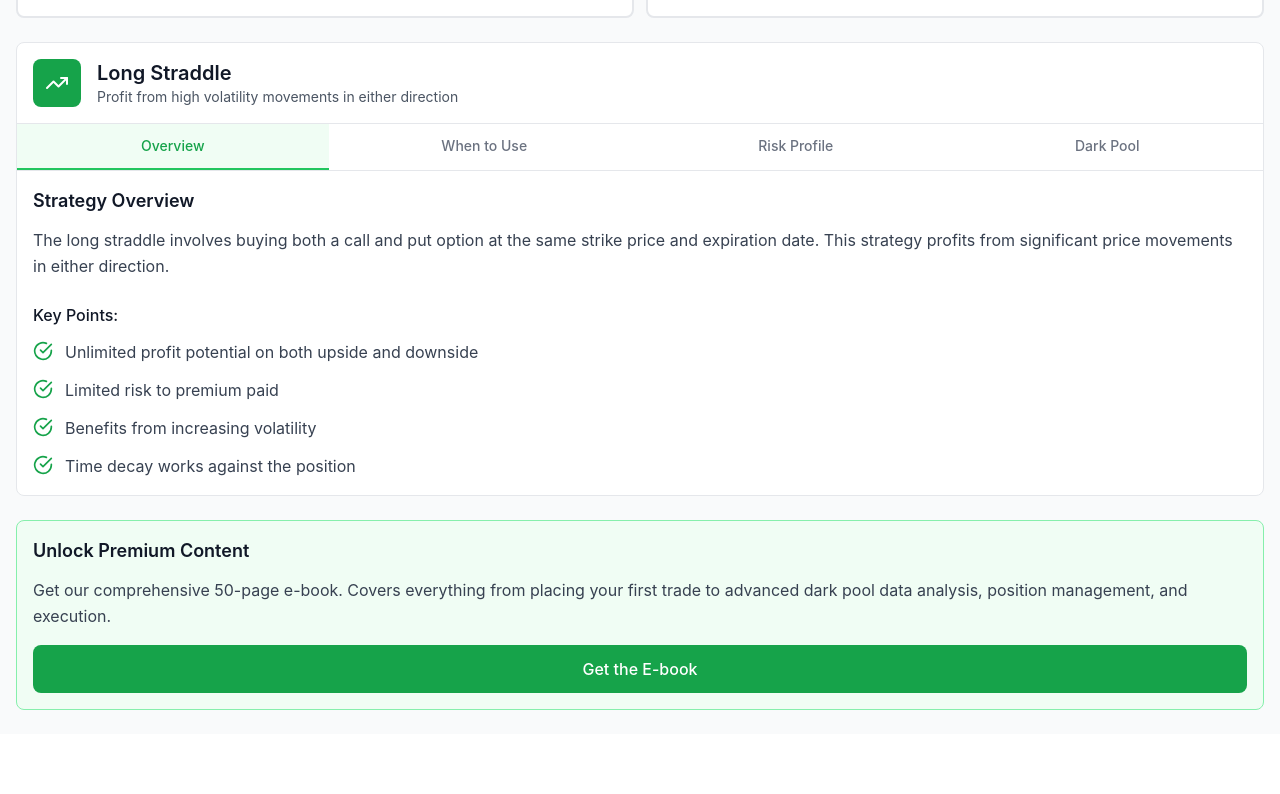
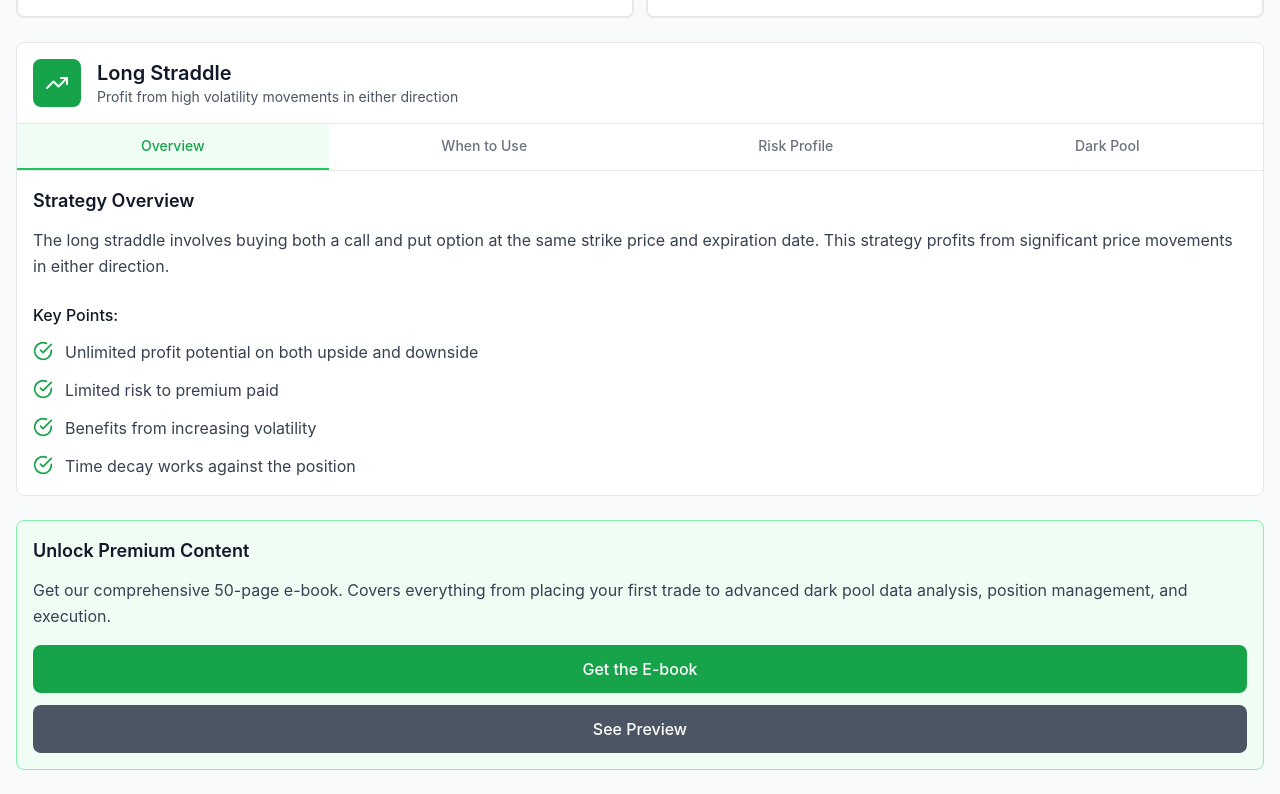
Before and after one commit to KAHF-Capital/Website, a React (Create React App) app: page /learning in a window 1280 px wide. Shown: the part 522-1316 px from the top of the page. Before the commit the page ends 1256 px from the top, so only its background shows below. Built offline with nearby package versions, Linux system fonts and the light colour scheme; the HTML template or start-up script is replaced by a standard one.

Commit message:
previewv4

```diff
--- a/src/pages/LearningModules.jsx
+++ b/src/pages/LearningModules.jsx
@@ -345,11 +345,18 @@ export default function LearningModules() {
               <p className="text-gray-700 text-base mb-4 leading-relaxed">
                 Get our comprehensive 50-page e-book. Covers everything from placing your first trade to advanced dark pool data analysis, position management, and execution.
               </p>
-              <a href="https://buy.stripe.com/cNi28tdb74N6d8L6lz0oM00" target="_blank" rel="noopener noreferrer" className="block">
-                <button className="w-full bg-green-600 hover:bg-green-700 text-white text-base font-medium rounded-lg py-3 px-4 touch-manipulation">
-                  Get the E-book
-                </button>
-              </a>
+              <div className="space-y-3">
+                <a href="https://buy.stripe.com/cNi28tdb74N6d8L6lz0oM00" target="_blank" rel="noopener noreferrer" className="block">
+                  <button className="w-full bg-green-600 hover:bg-green-700 text-white text-base font-medium rounded-lg py-3 px-4 touch-manipulation">
+                    Get the E-book
+                  </button>
+                </a>
+                <a href="https://drive.google.com/file/d/14qD4ymEE-ERRixn0HxtEEcWrkuPWaUZd/view?usp=sharing" target="_blank" rel="noopener noreferrer" className="block">
+                  <button className="w-full bg-gray-600 hover:bg-gray-700 text-white text-base font-medium rounded-lg py-3 px-4 touch-manipulation">
+                    See Preview
+                  </button>
+                </a>
+              </div>
             </div>
           </div>
         </div>
```
